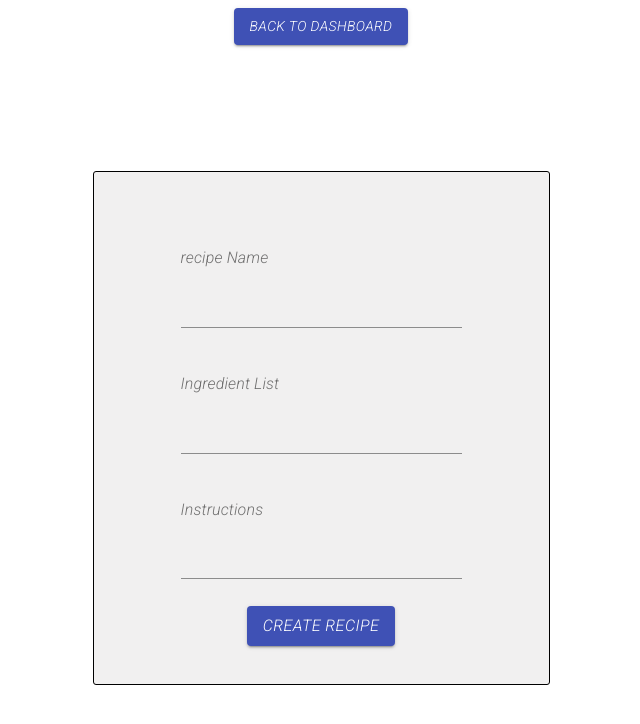
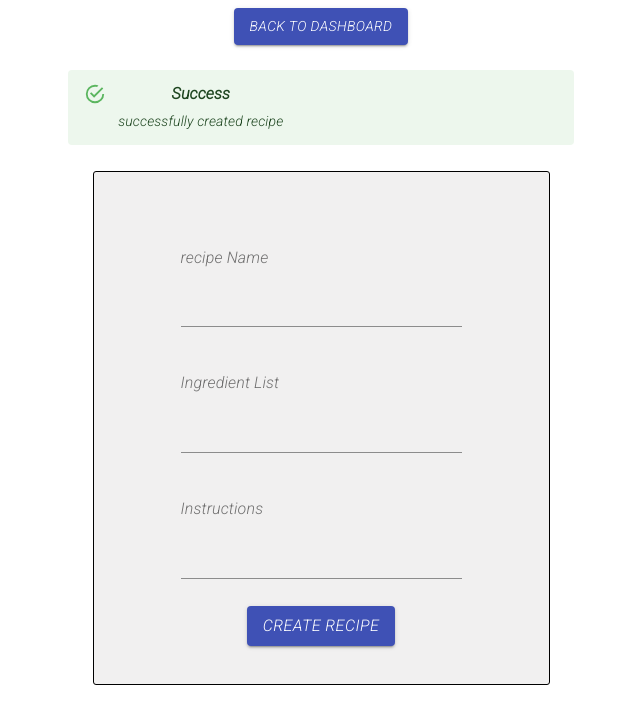
Before and after one commit to Chubbard022/recipeBookFE, a React (Create React App) app: page /recipemaker in a window 1280 px wide. Both pictures are taken after typing "Sample", "Sample", "Sample" into the empty fields and a click on the button "CREATE RECIPE". Shown: the top 724 px of the page, without its empty margins (319-959 px from the left). Built offline with nearby package versions, Linux system fonts and the light colour scheme; no server answers.

Commit message:
adding a success message when recipe is created, will fade out after three seconds

```diff
--- a/src/Components/Dashboard/RecipeMaker.js
+++ b/src/Components/Dashboard/RecipeMaker.js
@@ -4,6 +4,7 @@ import {connect} from "react-redux"
 import TextField from '@material-ui/core/TextField';
 import Button from '@material-ui/core/Button';
 import { createMuiTheme, ThemeProvider } from '@material-ui/core/styles';
+import { Alert, AlertTitle } from '@material-ui/lab';
 
 import {createRecipe} from "../../Actions/recipe"
 import "../../styles.css"
@@ -34,6 +35,7 @@ class RecipeMaker extends Component{
     constructor(props){
         super(props)
         this.state={
+            successMessage: "",
             form : {
                 name: "",
                 ingredients: "",
@@ -59,14 +61,20 @@ class RecipeMaker extends Component{
             }
         })
     }
+    successMessage = () =>{
+        this.setState({
+            ...this.state,
+            successMessage: ""
+        })
+    }
 
     handleSubmit = (e) =>{
         e.preventDefault()
         if((this.state.form.name !== "") && (this.state.form.instructions !== "") && (this.state.form.ingredients !== "")){
             this.props.createRecipe(this.state.form)
-            console.log(this.state.form)
-            console.log(this.props)
             this.setState({
+                ...this.state,
+                successMessage: "Successfully Created Recipe",
                 form : {
                     ...this.state.form,
                     name: "",
@@ -75,7 +83,7 @@ class RecipeMaker extends Component{
                 }
             })
         }
-
+        setTimeout(this.successMessage,3000)
     }
 
 
@@ -88,7 +96,17 @@ render(){
                 variant="contained"
                 color="primary"
             >Back To Dashboard</Button>
-
+            {
+                (this.state.successMessage)? (
+                <div className="successfullyCreate">
+                    <Alert severity="success">
+                        <AlertTitle><strong>Success</strong></AlertTitle>
+                        successfully created recipe
+                    </Alert>
+                </div>
+                ):
+                null
+            }
             <div className="recipeForm">
                 <ThemeProvider theme={theme}>
                     <form>
--- a/src/styles.css
+++ b/src/styles.css
@@ -152,7 +152,7 @@
 /* RECIPE MAKER PAGE */
 .recipeForm{
   width: 30%;
-  margin: 10% auto auto auto;
+  margin: 2% auto auto auto;
   border: 1px solid black;
   background-color: #F1F0F0;
   border-radius: 3px;
@@ -165,6 +165,11 @@
   margin-top: 3%;
   border-radius: 3px;
   box-shadow: 3px 3px 3px rgb(167, 163, 163)
+}
+.successfullyCreate{
+  margin: 0 auto;
+  width: 40%;
+  margin-top: 2%;
 }
 .searchBar{
   border:1px solid black;
```
